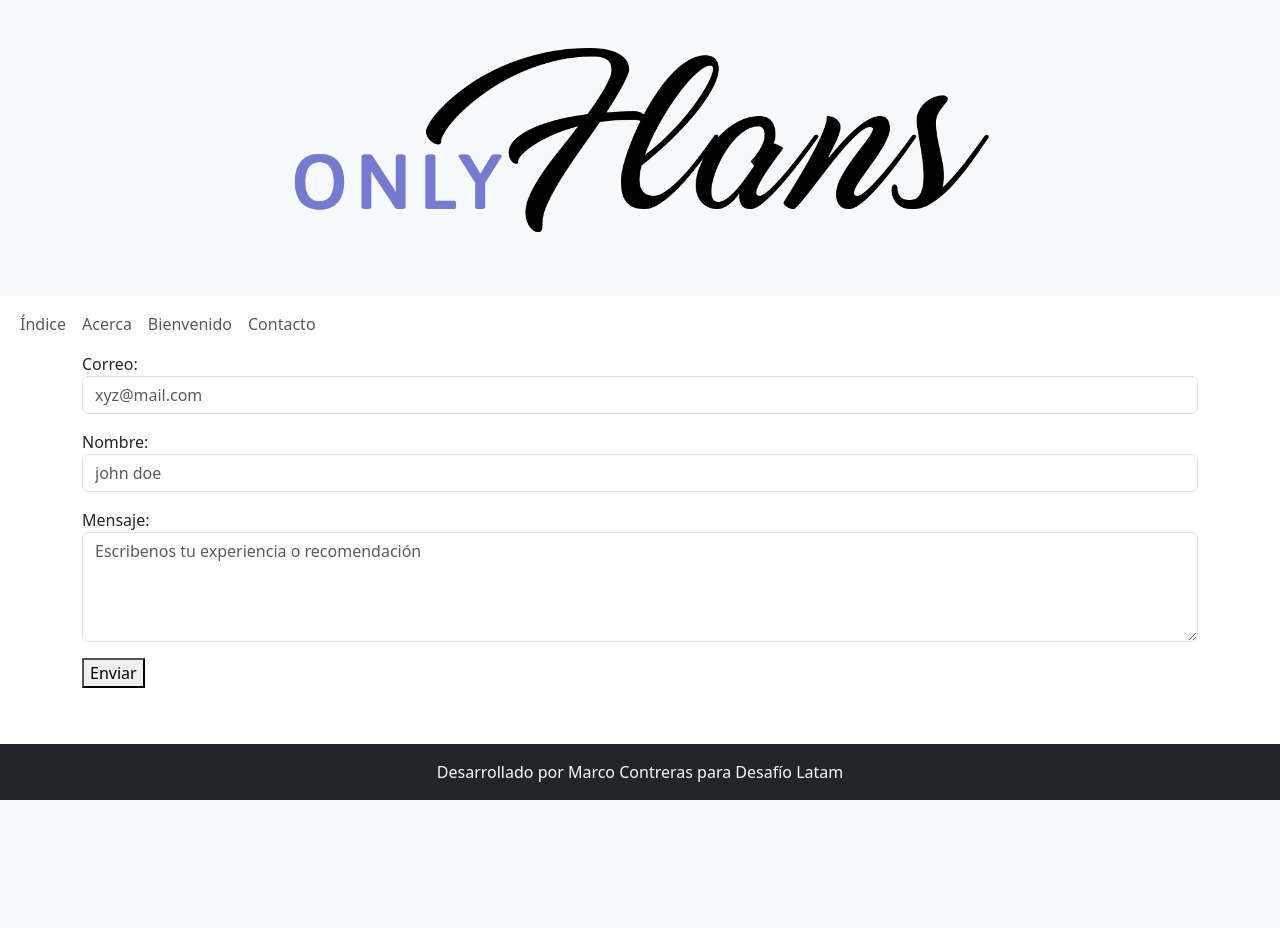
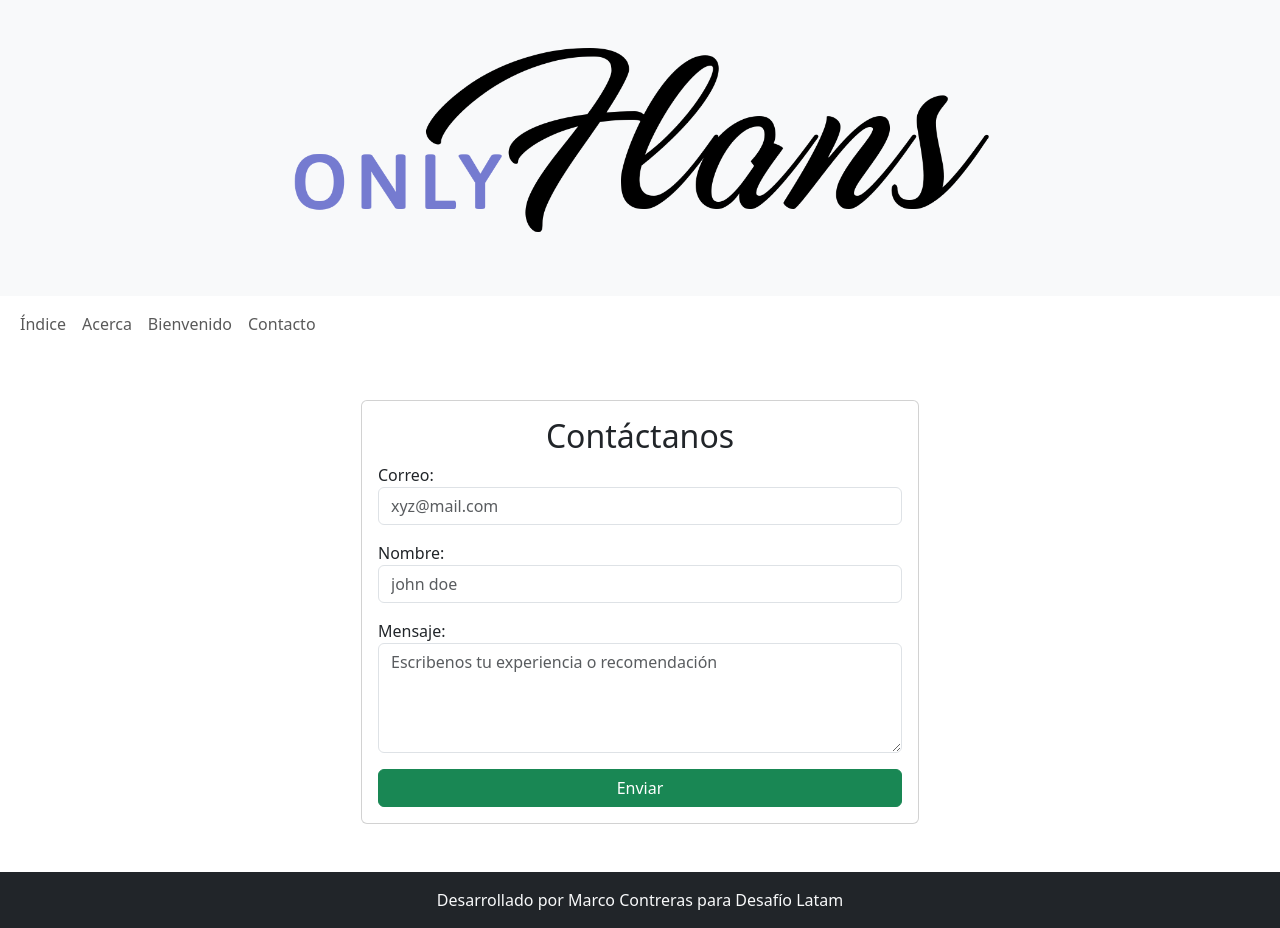
Before and after one commit to EniDev911/onlyflans, a Django app: page /contacto in a window 1280 px wide. Before the commit the page ends 800 px from the top, so only its background shows below. Run offline with Django 3.2, Linux system fonts and the light colour scheme.

Commit message:
change: update template

```diff
--- a/web/templates/pages/contact.html
+++ b/web/templates/pages/contact.html
@@ -1,8 +1,16 @@
 {% extends 'base.html' %}
 {% block content %}
-<form method="post">
+<div class="col-12 col-md-6 mx-auto my-5">
+  <form method="post" class="card p-3">
+    <h2 class="text-center">Contáctanos</h2>
     {% csrf_token %}
-    {{ form.as_p }}
-    <button type="submit">Enviar</button>
-</form>
+    {% for field in form %}
+        <div class="mb-3">
+            {{ field.label_tag }}
+            {{ field }}
+        </div>
+    {% endfor %}
+    <input type="submit" value="Enviar" class="btn btn-success">
+  </form>
+</div>
 {% endblock %}
```
